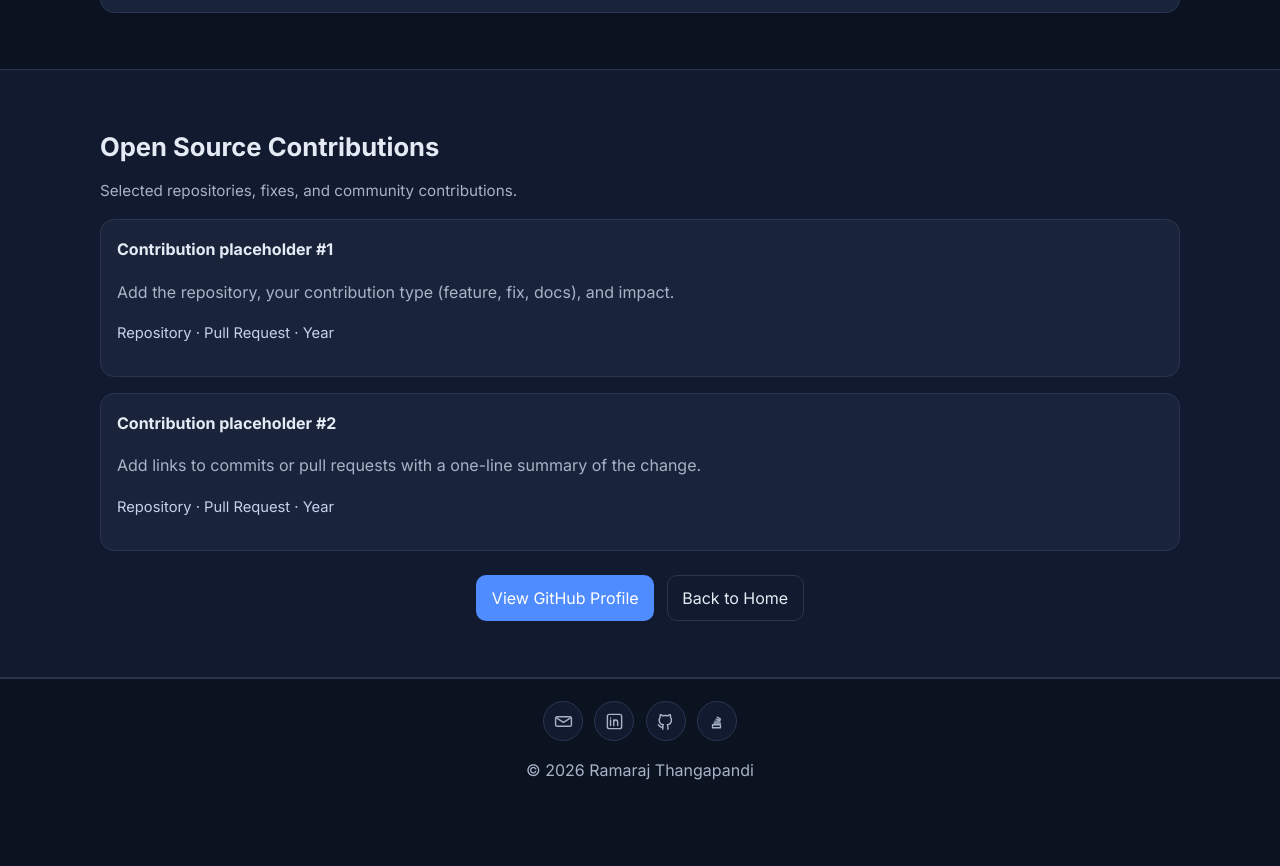
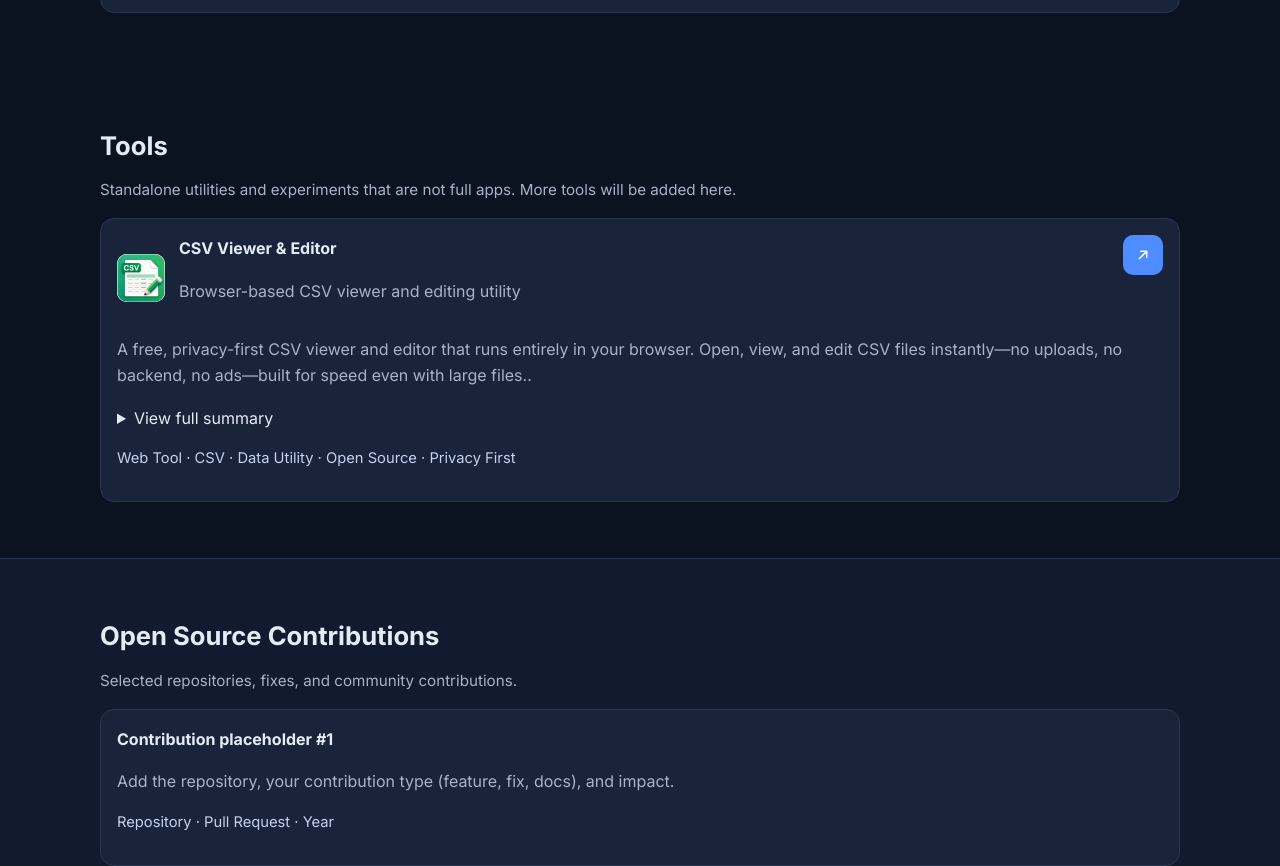
Before and after one commit to jsramraj/jsramraj.github.io, a plain HTML site: page apps/index.html in a window 1280 px wide. Shown: the part 1023-1889 px from the top of the page. Before the commit the page ends 1845 px from the top, so only its background shows below. Drawn offline with Linux system fonts and the light colour scheme.

Commit message:
include csv viewer tool

```diff
--- a/apps/index.html
+++ b/apps/index.html
@@ -53,6 +53,36 @@
       </div>
     </section>
 
+    <section class="section container" id="tools">
+      <h2>Tools</h2>
+      <p class="section-note">Standalone utilities and experiments that are not full apps. More tools will be added here.</p>
+      <div class="timeline">
+        <article class="card" aria-label="CSV Viewer and Editor tool summary">
+          <div class="tool-card-top">
+            <div class="card-head">
+              <img src="./img/csv-writer.png" alt="CSV Viewer and Editor icon">
+              <div>
+                <h3>CSV Viewer & Editor</h3>
+                <p>Browser-based CSV viewer and editing utility</p>
+              </div>
+            </div>
+            <a class="btn btn-primary tool-open-icon" href="https://jsramraj.github.io/csv-viewer-editor/" target="_blank" rel="noopener noreferrer" aria-label="Open CSV Viewer and Editor" title="Open CSV Viewer and Editor">
+              <svg viewBox="0 0 24 24" aria-hidden="true" focusable="false">
+                <path d="M7 17L17 7M9 7h8v8" fill="none" stroke="currentColor" stroke-width="2" stroke-linecap="round" stroke-linejoin="round"></path>
+              </svg>
+            </a>
+          </div>
+          <p>A free, privacy-first CSV viewer and editor that runs entirely in your browser. Open, view, and edit CSV files instantly—no uploads, no backend, no ads—built for speed even with large files..</p>
+          <details>
+            <summary>View full summary</summary>
+            <p><strong>Why this tool:</strong> It is free to use, has no ads, no tracking, and is fully open source. The app is lightweight, runs completely in the browser without any backend, and is performance tested with 10,000+ lines and CSV files larger than 2 MB.</p>
+            <p><strong>Features:</strong> Open files from your device, drag-and-drop import, paste CSV from clipboard, and automatic delimiter detection. It also shows file metadata like rows, columns, file size, delimiter, and encoding, and supports column visibility toggle, drag-and-drop column reorder, column resize, freeze header row, freeze first column, and virtualized row rendering for smooth large-table viewing.</p>
+          </details>
+          <p class="chips">Web Tool · CSV · Data Utility · Open Source · Privacy First</p>
+        </article>
+      </div>
+    </section>
+
     <section class="section section-muted" id="open-source">
       <div class="container">
         <h2>Open Source Contributions</h2>
--- a/styles.css
+++ b/styles.css
@@ -190,6 +190,31 @@ p {
   object-fit: contain;
   border-radius: 10px;
   background: #fff;
+}
+
+.tool-card-top {
+  display: flex;
+  justify-content: space-between;
+  align-items: flex-start;
+  gap: 0.9rem;
+}
+
+.tool-card-top .card-head {
+  flex: 1;
+}
+
+.tool-open-icon {
+  min-width: 40px;
+  min-height: 40px;
+  display: inline-flex;
+  align-items: center;
+  justify-content: center;
+  padding: 0.45rem;
+}
+
+.tool-open-icon svg {
+  width: 18px;
+  height: 18px;
 }
 
 .card ul {
@@ -437,6 +462,11 @@ p {
     gap: 0.8rem;
   }
 
+  .tool-card-top {
+    flex-direction: column;
+    align-items: flex-start;
+  }
+
   .projects-grid {
     grid-template-columns: 1fr;
   }
```
Also changed, not shown: apps/img/csv-writer.png (added).
